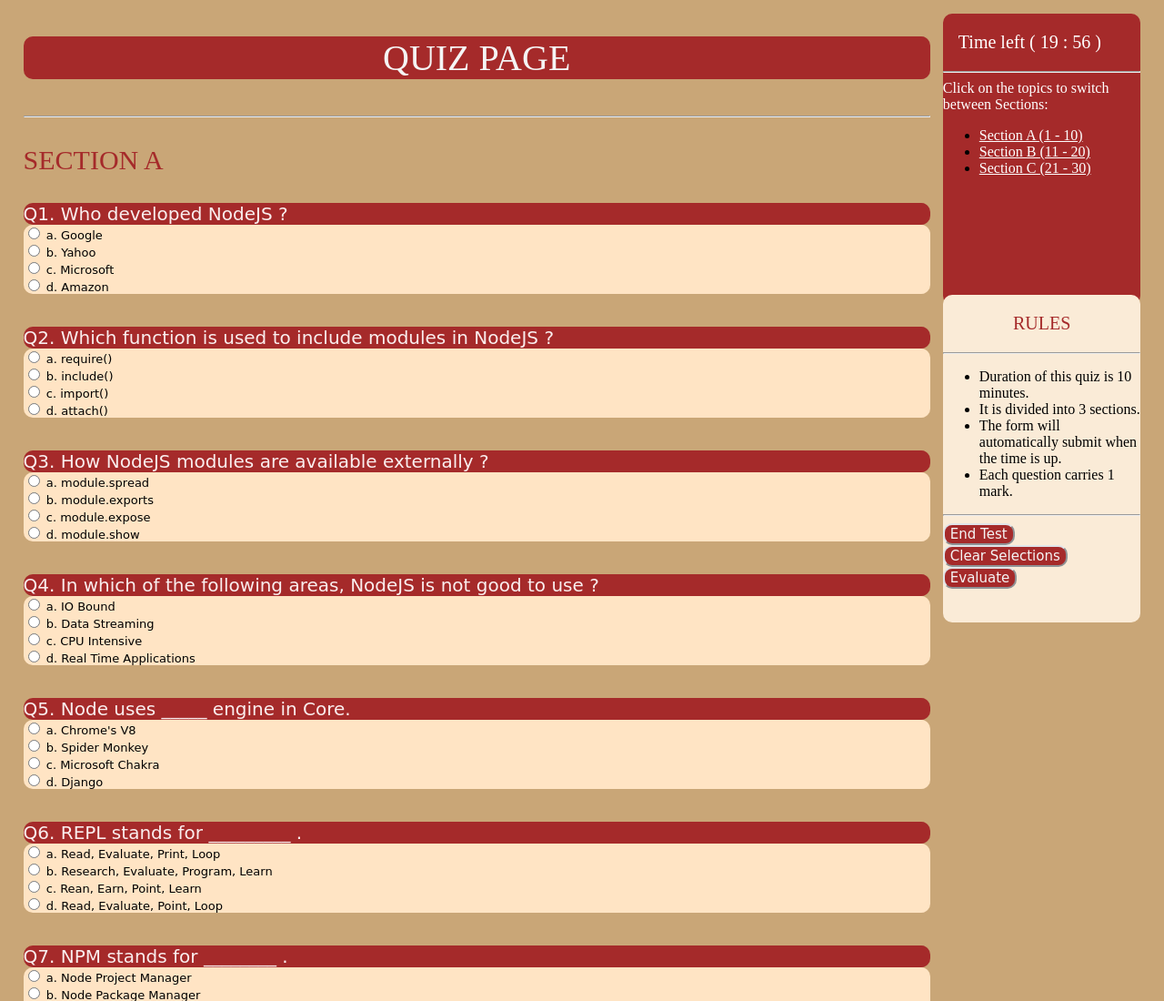
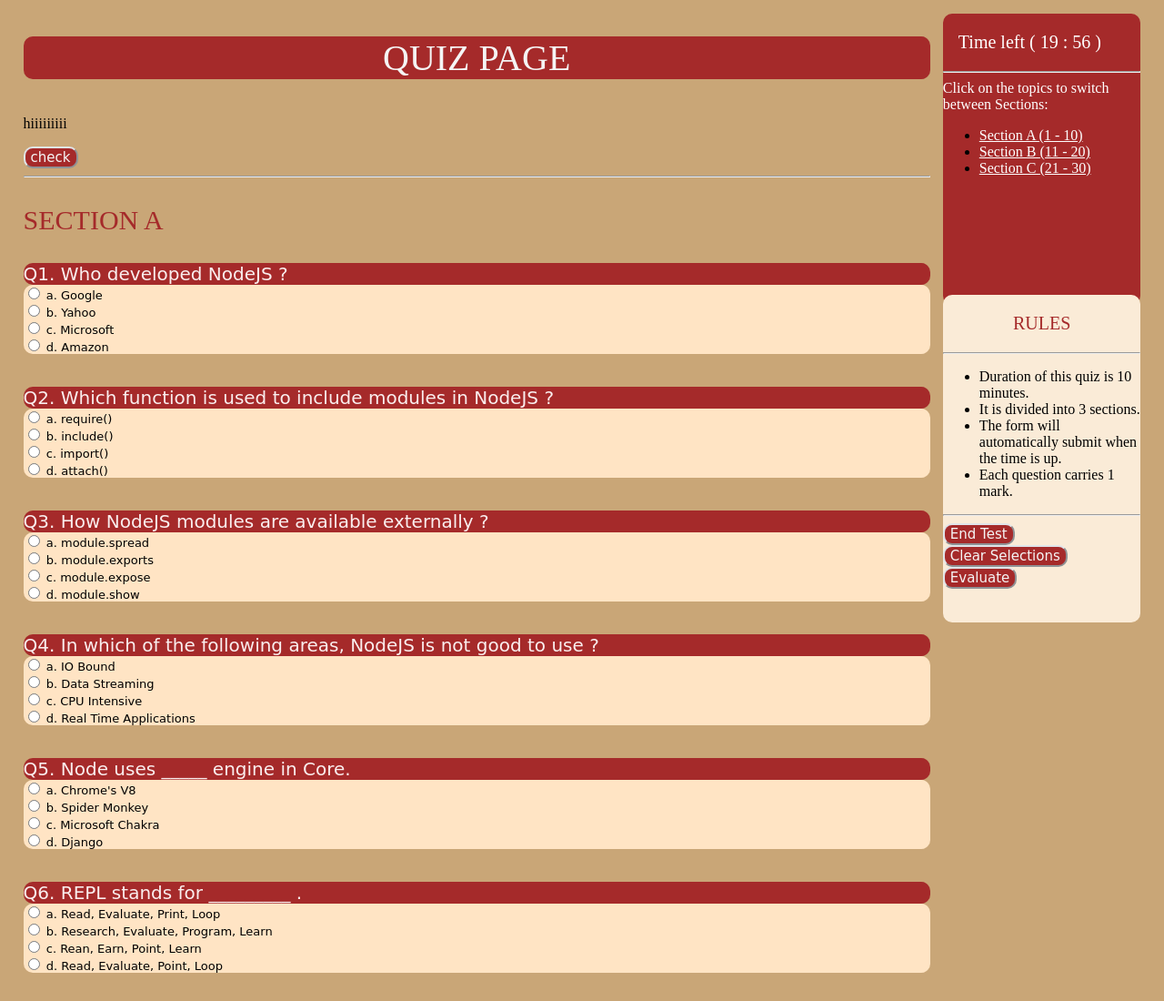
Before and after one commit to hardik103/Quiz, a website: page quiz.html in a window 1280 px wide. Shown: the top 1100 px of the page at 91% size. Drawn offline with Linux system fonts and the light colour scheme.

Commit message:
cookie attempt ---

```diff
--- a/quiz.html
+++ b/quiz.html
@@ -147,18 +147,14 @@
     else                    alert(`WARNING : YOU SWITCHED TABS\nIF YOU CONTINUE TO DO SO YOUR TEST WILL BE AUTOMATICALLY SUBMITTED`);
     --tab_change_count;
 }
+</script>
 
-function focus(){
-    var cookie_data = decodeURIComponent(document.cookie);
-    cookie_data=cookie_data.slice(cookie_data.indexOf("=")+1);
-    console.log(cookie_data);
-    //document.getElementById("text").innerText+=` ${cookie_data}`;
-}
-</script>
 </head>
-<body onload="timer()" vlink="white" alink="brown" link="white" onblur="lost_focus()">
+<body onload="timer()" vlink="white" alink="brown" link="white">
 <p id="heading" align="center">QUIZ PAGE</p>
-<form id="quiz" method="get" action="http://localhost:8080/result">
+<p id="text">hiiiiiiiii</p>
+<input type="button" value="check" onclick="focus()" class="button">
+<form id="quiz" method="get" action="/result">
 	<hr>
 	<div class="rightpane-up">
 		<p id="countdown" align="right"></p><hr>
@@ -643,6 +639,7 @@
 <label>b. Java</label><br>
 
 <input type="radio" name='27' value='c'>
+
 <label>c. C</label><br>
 
 <input type="radio" name='27' value='d'>
@@ -699,11 +696,12 @@
 <label>d. Java Script Option Notation</label></div>
 </div>
 <br><hr>
-<br><hr>
-<p id="text">hiiiiiiiii</p>
-<input type="button" value="check" onclick="focus()">
 </form>
-
+<script>
+    var cookie_data = decodeURIComponent(document.cookie);
+    cookie_data=cookie_data.slice(cookie_data.indexOf("=")+1);
+    document.getElementById("text").innerText+=` ${cookie_data}`;
+    </script>
 </body>
 
 </html>
```
